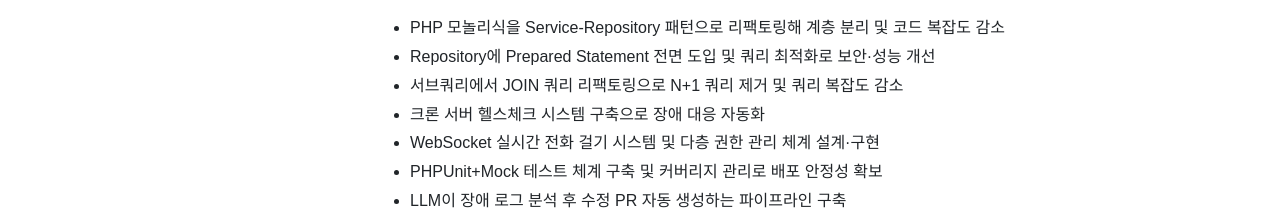
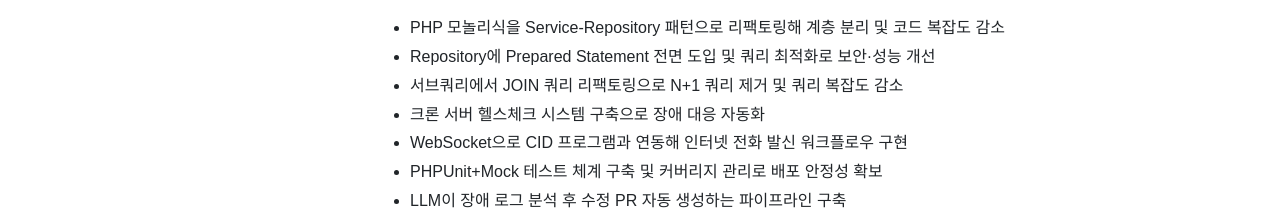
Before and after one commit to yuneast/resume, a Next.js app: page / in a window 1280 px wide. Shown: the part 1281-1500 px from the top of the page. Built offline with nearby package versions, Linux system fonts and the light colour scheme; a web font is replaced by a local one.

Commit message:
Update experience.ts

```diff
--- a/payload/experience.ts
+++ b/payload/experience.ts
@@ -15,7 +15,7 @@
             'Repository에 Prepared Statement 전면 도입 및 쿼리 최적화로 보안·성능 개선',
             '서브쿼리에서 JOIN 쿼리 리팩토링으로 N+1 쿼리 제거 및 쿼리 복잡도 감소',
             '크론 서버 헬스체크 시스템 구축으로 장애 대응 자동화',
-            'WebSocket 실시간 전화 걸기 시스템 및 다층 권한 관리 체계 설계·구현',
+            'WebSocket으로 CID 프로그램과 연동해 인터넷 전화 발신 워크플로우 구현',
             'PHPUnit+Mock 테스트 체계 구축 및 커버리지 관리로 배포 안정성 확보',
             'LLM이 장애 로그 분석 후 수정 PR 자동 생성하는 파이프라인 구축',
           ],
```
